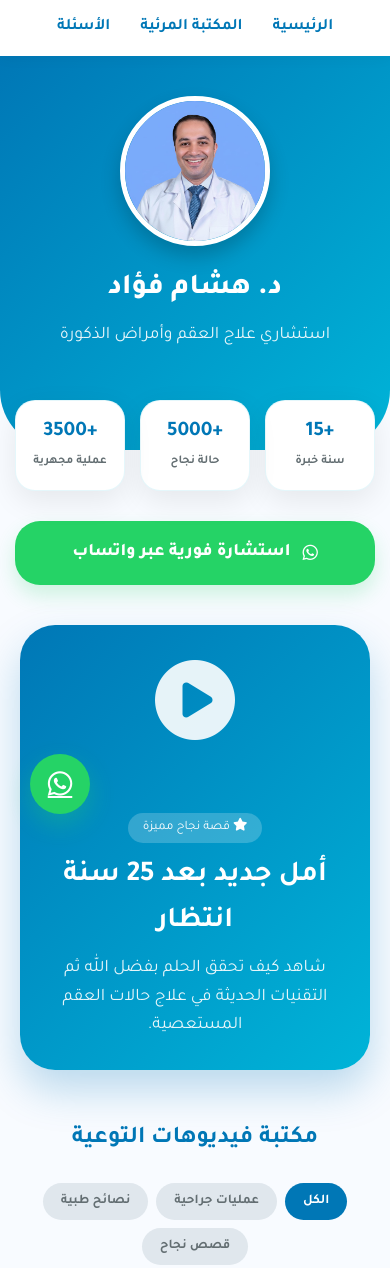
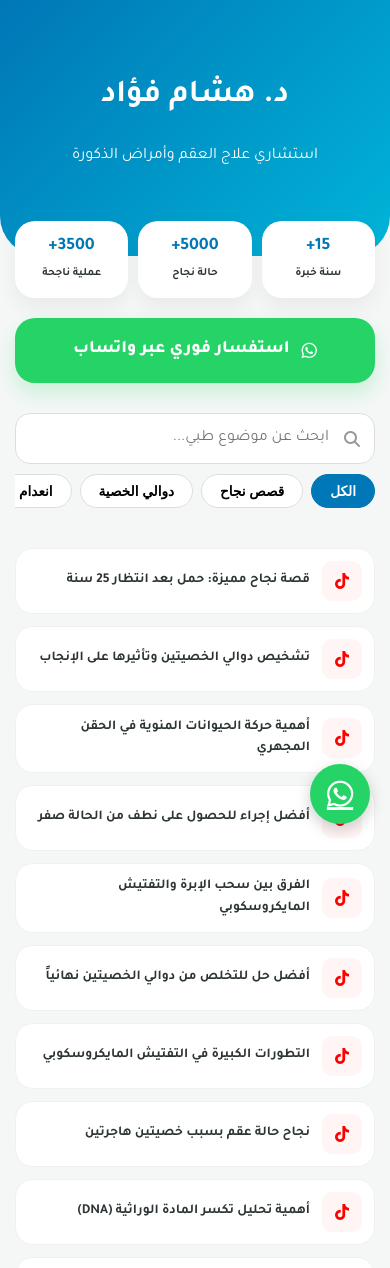
Before and after one commit to nawarhaqqi-source/dratyaf, a plain HTML site: page index.html in a window 390 px wide. Shown: the top 1268 px of the page. Drawn offline with Linux system fonts and the light colour scheme.

Commit message:
index.html

```diff
--- a/index.html
+++ b/index.html
@@ -3,262 +3,162 @@
 <head>
     <meta charset="UTF-8">
     <meta name="viewport" content="width=device-width, initial-scale=1.0">
-    <title>عيادة د. هشام فؤاد الذكية</title>
+    <title>المكتبة المرئية - د. هشام فؤاد</title>
     <link href="https://fonts.googleapis.com/css2?family=Tajawal:wght@400;500;700;800&display=swap" rel="stylesheet">
     <link rel="stylesheet" href="https://cdnjs.cloudflare.com/ajax/libs/font-awesome/6.4.0/css/all.min.css">
     <style>
         :root {
-            --primary: #0077b6;
-            --secondary: #00b4d8;
-            --accent: #caf0f8;
-            --text-dark: #2d3436;
-            --text-light: #636e72;
-            --white: #ffffff;
-            --shadow: 0 10px 30px rgba(0,0,0,0.08);
-            --gradient: linear-gradient(135deg, #0077b6 0%, #00b4d8 100%);
+            --primary: #00b4d8; --secondary: #0077b6; --bg: #f4f7f6;
+            --white: #ffffff; --text: #2d3436; --whatsapp: #25d366;
+        }
+        * { box-sizing: border-box; scroll-behavior: smooth; }
+        body { font-family: 'Tajawal', sans-serif; background: var(--bg); margin: 0; color: var(--text); line-height: 1.6; }
+
+        header { background: linear-gradient(135deg, var(--secondary), var(--primary)); padding: 50px 20px 70px; text-align: center; color: white; border-bottom-left-radius: 40px; border-bottom-right-radius: 40px; }
+
+        .stats { display: grid; grid-template-columns: repeat(3, 1fr); gap: 10px; max-width: 600px; margin: -35px auto 20px; padding: 0 15px; }
+        .stat-card { background: white; padding: 12px 5px; border-radius: 20px; text-align: center; box-shadow: 0 10px 20px rgba(0,0,0,0.05); }
+        .stat-card b { display: block; color: var(--secondary); font-size: 1.1rem; }
+        .stat-card span { font-size: 0.7rem; font-weight: bold; }
+
+        /* زر الاستفسار الفوري فقط */
+        .direct-action { max-width: 600px; margin: 20px auto; padding: 0 15px; }
+        .btn-wa-main {
+            background: var(--whatsapp); color: white; text-decoration: none;
+            display: flex; align-items: center; justify-content: center; gap: 12px;
+            padding: 18px; border-radius: 20px; font-weight: 800; font-size: 1.1rem;
+            box-shadow: 0 10px 20px rgba(37,211,102,0.2); transition: 0.3s;
         }
 
-        * { box-sizing: border-box; scroll-behavior: smooth; }
-        body { font-family: 'Tajawal', sans-serif; background: #f8fbff; margin: 0; color: var(--text-dark); line-height: 1.6; }
+        /* شريط البحث والفلتر */
+        .search-container { max-width: 600px; margin: 30px auto; padding: 0 15px; }
+        .search-box { position: relative; }
+        .search-box input { width: 100%; padding: 15px 45px 15px 15px; border-radius: 15px; border: 1px solid #ddd; font-family: inherit; font-size: 1rem; outline: none; }
+        .search-box i { position: absolute; right: 15px; top: 18px; color: #999; }
 
-        /* Navigation */
-        nav { background: rgba(255, 255, 255, 0.9); backdrop-filter: blur(10px); padding: 15px; display: flex; justify-content: center; gap: 30px; position: sticky; top: 0; z-index: 1000; box-shadow: 0 2px 15px rgba(0,0,0,0.04); }
-        nav a { text-decoration: none; color: var(--primary); font-weight: 700; font-size: 1rem; transition: 0.3s; }
-        nav a:hover { color: var(--secondary); }
+        .filters { display: flex; gap: 8px; overflow-x: auto; padding: 10px 0; scrollbar-width: none; }
+        .filters::-webkit-scrollbar { display: none; }
+        .filter-btn { background: white; border: 1px solid #ddd; padding: 8px 18px; border-radius: 20px; font-size: 0.85rem; font-weight: 700; cursor: pointer; white-space: nowrap; transition: 0.3s; }
+        .filter-btn.active { background: var(--secondary); color: white; border-color: var(--secondary); }
 
-        /* Header with Doctor Image */
-        header {
-            background: var(--gradient);
-            padding: 40px 20px 100px;
-            text-align: center;
-            color: white;
-            border-bottom-left-radius: 60px;
-            border-bottom-right-radius: 60px;
-            display: flex;
-            flex-direction: column;
-            align-items: center;
-        }
-        .doctor-img {
-            width: 150px;
-            height: 150px;
-            border-radius: 50%;
-            border: 5px solid white;
-            object-fit: cover;
-            margin-bottom: 20px;
-            box-shadow: 0 10px 20px rgba(0,0,0,0.2);
-        }
-        header h1 { margin: 0; font-size: 2.2rem; font-weight: 800; }
-        header p { margin: 10px 0 0; opacity: 0.9; font-size: 1.1rem; }
+        /* قائمة الفيديوهات */
+        section { max-width: 600px; margin: 20px auto 50px; padding: 0 15px; }
+        .video-item { display: flex; align-items: center; background: white; padding: 12px; border-radius: 18px; text-decoration: none; color: inherit; margin-bottom: 12px; border: 1px solid #f0f0f0; transition: 0.2s; }
+        .video-item:hover { transform: translateX(-5px); border-color: var(--primary); }
+        .video-item .icon { width: 40px; height: 40px; background: #fff5f5; border-radius: 10px; display: flex; align-items: center; justify-content: center; margin-left: 12px; color: #ff0000; flex-shrink: 0; }
+        .video-item h3 { margin: 0; font-size: 0.85rem; flex: 1; text-align: right; }
 
-        /* Stats Section */
-        .stats { display: grid; grid-template-columns: repeat(3, 1fr); gap: 15px; max-width: 600px; margin: -50px auto 30px; padding: 0 15px; }
-        .stat-card { background: var(--white); padding: 15px 5px; border-radius: 20px; text-align: center; box-shadow: var(--shadow); border: 1px solid rgba(0,180,216,0.1); }
-        .stat-card b { display: block; color: var(--primary); font-size: 1.3rem; }
-        .stat-card span { font-size: 0.75rem; color: var(--text-light); font-weight: 600; }
-
-        /* CTA Section */
-        .cta-container { max-width: 600px; margin: 0 auto 40px; padding: 0 15px; }
-        .btn-whatsapp-main {
-            background: #25d366;
-            color: white;
-            text-decoration: none;
-            display: flex;
-            align-items: center;
-            justify-content: center;
-            gap: 12px;
-            padding: 18px;
-            border-radius: 25px;
-            font-weight: 800;
-            font-size: 1.1rem;
-            box-shadow: 0 10px 20px rgba(37,211,102,0.2);
-            transition: 0.3s;
-        }
-        .btn-whatsapp-main:hover { transform: translateY(-3px); }
-
-        /* Featured Video Section */
-        .featured-video-container { max-width: 900px; margin: 0 auto 50px; padding: 0 20px; }
-        .featured-video-card {
-            background: var(--gradient);
-            border-radius: 35px;
-            padding: 40px;
-            color: white;
-            display: flex;
-            align-items: center;
-            gap: 30px;
-            text-decoration: none;
-            box-shadow: 0 20px 40px rgba(0,119,182,0.25);
-            transition: 0.4s;
-            position: relative;
-        }
-        .featured-video-card:hover { transform: scale(1.02); }
-        .play-btn-large { font-size: 5rem; opacity: 0.9; }
-        .featured-info h2 { margin: 0 0 10px; font-size: 1.8rem; }
-        .featured-info p { margin: 0; opacity: 0.9; font-size: 1.1rem; }
-        .badge { background: rgba(255,255,255,0.2); padding: 5px 15px; border-radius: 20px; font-size: 0.8rem; display: inline-block; margin-bottom: 10px; }
-
-        /* Video Library & Filters */
-        section { max-width: 900px; margin: 0 auto 60px; padding: 0 20px; }
-        .filter-container { text-align: center; margin-bottom: 25px; display: flex; justify-content: center; gap: 8px; flex-wrap: wrap; }
-        .filter-btn { background: #e0e7ed; border: none; padding: 10px 18px; border-radius: 25px; cursor: pointer; font-family: inherit; font-weight: 700; transition: 0.3s; color: var(--text-light); }
-        .filter-btn.active { background: var(--primary); color: white; }
-
-        .video-grid { display: grid; grid-template-columns: repeat(auto-fill, minmax(180px, 1fr)); gap: 15px; }
-        .video-card { background: white; border-radius: 22px; overflow: hidden; text-decoration: none; color: inherit; box-shadow: 0 5px 15px rgba(0,0,0,0.03); border: 1px solid #eee; transition: 0.4s; }
-        .video-card.hidden { display: none; }
-        .video-thumb { height: 120px; background: #f0f0f0; display: flex; align-items: center; justify-content: center; font-size: 2.2rem; color: #ff0000; position: relative; }
-        .video-thumb::after { content: '\f04b'; font-family: 'Font Awesome 6 Free'; font-weight: 900; font-size: 1rem; color: white; background: rgba(0,0,0,0.5); width: 40px; height: 40px; border-radius: 50%; display: flex; align-items: center; justify-content: center; position: absolute; }
-        .video-card h3 { padding: 15px; margin: 0; font-size: 0.85rem; height: 70px; overflow: hidden; font-weight: 700; }
-
-        /* FAQ */
-        .faq-box { max-width: 650px; margin-inline: auto; }
-        .faq-item { background: white; margin-bottom: 12px; border-radius: 18px; border: 1px solid #eee; overflow: hidden; }
-        .faq-question { padding: 20px; cursor: pointer; display: flex; justify-content: space-between; font-weight: 700; align-items: center; }
-        .faq-answer { padding: 0 20px; max-height: 0; overflow: hidden; transition: 0.3s ease-out; background: #fafafa; }
-
-        /* Floating WhatsApp */
-        .wa-float { position: fixed; bottom: 30px; left: 30px; background: #25d366; color: white; width: 60px; height: 60px; border-radius: 50%; display: flex; align-items: center; justify-content: center; font-size: 28px; box-shadow: 0 10px 25px rgba(37,211,102,0.3); z-index: 1000; }
-
-        footer { text-align: center; padding: 50px 20px; color: var(--text-light); font-size: 0.9rem; border-top: 1px solid #eee; }
-
-        @media (max-width: 600px) {
-            .featured-video-card { flex-direction: column; text-align: center; padding: 30px; }
-            .video-grid { grid-template-columns: repeat(2, 1fr); }
-            header h1 { font-size: 1.8rem; }
-        }
+        .wa-float { position: fixed; bottom: 20px; right: 20px; background: var(--whatsapp); color: white; width: 60px; height: 60px; border-radius: 50%; display: flex; align-items: center; justify-content: center; font-size: 30px; box-shadow: 0 5px 15px rgba(0,0,0,0.2); z-index: 1000; }
+        footer { text-align: center; padding: 40px; color: #999; font-size: 0.8rem; }
+        .no-results { display: none; text-align: center; padding: 20px; color: #888; }
     </style>
 </head>
 <body>
 
-<nav>
-    <a href="#home">الرئيسية</a>
-    <a href="#videos">المكتبة المرئية</a>
-    <a href="#faq">الأسئلة</a>
-</nav>
-
-<header id="home">
-    <img src="Untitled.jpg" alt="دكتور هشام فؤاد" class="doctor-img">
+<header>
     <h1>د. هشام فؤاد</h1>
     <p>استشاري علاج العقم وأمراض الذكورة</p>
 </header>
 
 <div class="stats">
-    <div class="stat-card"><b>+15</b><span>سنة خبرة</span></div>
-    <div class="stat-card"><b>+5000</b><span>حالة نجاح</span></div>
-    <div class="stat-card"><b>+3500</b><span>عملية مجهرية</span></div>
+    <div class="stat-card"><b>15+</b><span>سنة خبرة</span></div>
+    <div class="stat-card"><b>5000+</b><span>حالة نجاح</span></div>
+    <div class="stat-card"><b>3500+</b><span>عملية ناجحة</span></div>
 </div>
 
-<div class="cta-container">
-    <a href="https://wa.me/9647837102093" class="btn-whatsapp-main">
+<div class="direct-action">
+    <a href="https://wa.me/9647837102093" class="btn-wa-main">
         <i class="fab fa-whatsapp"></i>
-        <span>استشارة فورية عبر واتساب</span>
+        <span>استفسار فوري عبر واتساب</span>
     </a>
 </div>
 
-<div class="featured-video-container">
-    <a href="https://www.tiktok.com/@dratyaf_centers/video/7577694888393854229" class="featured-video-card" target="_blank">
-        <div class="play-btn-large"><i class="fas fa-play-circle"></i></div>
-        <div class="featured-info">
-            <span class="badge"><i class="fas fa-star"></i> قصة نجاح مميزة</span>
-            <h2>أمل جديد بعد 25 سنة انتظار</h2>
-            <p>شاهد كيف تحقق الحلم بفضل الله ثم التقنيات الحديثة في علاج حالات العقم المستعصية.</p>
-        </div>
-    </a>
+<div class="search-container">
+    <div class="search-box">
+        <i class="fas fa-search"></i>
+        <input type="text" id="searchInput" placeholder="ابحث عن موضوع طبي..." onkeyup="filterVideos()">
+    </div>
+    <div class="filters">
+        <button class="filter-btn active" onclick="setFilter('الكل', this)">الكل</button>
+        <button class="filter-btn" onclick="setFilter('نجاح', this)">قصص نجاح</button>
+        <button class="filter-btn" onclick="setFilter('دوالي', this)">دوالي الخصية</button>
+        <button class="filter-btn" onclick="setFilter('صفر', this)">انعدام النطاف</button>
+        <button class="filter-btn" onclick="setFilter('توعية', this)">توعية طبية</button>
+    </div>
 </div>
 
 <section id="videos">
-    <h2 style="text-align: center; color: var(--primary); margin-bottom: 25px;">مكتبة فيديوهات التوعية</h2>
-
-    <div class="filter-container">
-        <button class="filter-btn active" onclick="filterVideos('all')">الكل</button>
-        <button class="filter-btn" onclick="filterVideos('surgery')">عمليات جراحية</button>
-        <button class="filter-btn" onclick="filterVideos('tips')">نصائح طبية</button>
-        <button class="filter-btn" onclick="filterVideos('success')">قصص نجاح</button>
-    </div>
-
-    <div class="video-grid" id="videoContainer">
-        <a href="https://www.tiktok.com/@dratyaf_centers/video/7596236477378465031" class="video-card" data-category="tips" target="_blank">
-            <div class="video-thumb"><i class="fab fa-tiktok"></i></div>
-            <h3>تأثير دوالي الخصية على الإنجاب</h3>
+    <div id="videoList">
+        <a href="https://www.tiktok.com/@dratyaf_centers/video/7577694888393854229" class="video-item" data-category="نجاح" target="_blank">
+            <div class="icon"><i class="fab fa-tiktok"></i></div>
+            <h3>قصة نجاح مميزة: حمل بعد انتظار 25 سنة</h3>
         </a>
-        <a href="https://www.tiktok.com/@dratyaf_centers/video/7594400749296127239" class="video-card" data-category="surgery" target="_blank">
-            <div class="video-thumb"><i class="fab fa-tiktok"></i></div>
-            <h3>الحقن المجهري الحديث</h3>
+        <a href="https://www.tiktok.com/@dratyaf_centers/video/7596236477378465031" class="video-item" data-category="دوالي" target="_blank">
+            <div class="icon"><i class="fab fa-tiktok"></i></div>
+            <h3>تشخيص دوالي الخصيتين وتأثيرها على الإنجاب</h3>
         </a>
-        <a href="https://www.tiktok.com/@dratyaf_centers/video/7590401334516567316" class="video-card" data-category="surgery" target="_blank">
-            <div class="video-thumb"><i class="fab fa-tiktok"></i></div>
-            <h3>علاج حالات الصفر (Azoospermia)</h3>
+        <a href="https://www.tiktok.com/@dratyaf_centers/video/7594400749296127239" class="video-item" data-category="توعية" target="_blank">
+            <div class="icon"><i class="fab fa-tiktok"></i></div>
+            <h3>أهمية حركة الحيوانات المنوية في الحقن المجهري</h3>
         </a>
-        <a href="https://www.tiktok.com/@dratyaf_centers/video/7587707686423104789" class="video-card" data-category="surgery" target="_blank">
-            <div class="video-thumb"><i class="fab fa-tiktok"></i></div>
-            <h3>التفتيش المايكروسكوبي للخصية</h3>
+        <a href="https://www.tiktok.com/@dratyaf_centers/video/7590401334516567316" class="video-item" data-category="صفر" target="_blank">
+            <div class="icon"><i class="fab fa-tiktok"></i></div>
+            <h3>أفضل إجراء للحصول على نطف من الحالة صفر</h3>
         </a>
-        <a href="https://www.tiktok.com/@dratyaf_centers/video/7584850782093184277" class="video-card" data-category="tips" target="_blank">
-            <div class="video-thumb"><i class="fab fa-tiktok"></i></div>
-            <h3>تكسر المادة الوراثية للنطاف</h3>
+        <a href="https://www.tiktok.com/@dratyaf_centers/video/7587707686423104789" class="video-item" data-category="توعية" target="_blank">
+            <div class="icon"><i class="fab fa-tiktok"></i></div>
+            <h3>الفرق بين سحب الإبرة والتفتيش المايكروسكوبي</h3>
         </a>
-        <a href="https://www.tiktok.com/@dratyaf_centers/video/7576277591259106581" class="video-card" data-category="tips" target="_blank">
-            <div class="video-thumb"><i class="fab fa-tiktok"></i></div>
-            <h3>أسباب تأخر الإنجاب عند الرجال</h3>
+        <a href="https://www.tiktok.com/@dratyaf_centers/video/7589961283479391509" class="video-item" data-category="دوالي" target="_blank">
+            <div class="icon"><i class="fab fa-tiktok"></i></div>
+            <h3>أفضل حل للتخلص من دوالي الخصيتين نهائياً</h3>
         </a>
-        <a href="https://www.tiktok.com/@dratyaf_centers/video/7573757181766454549" class="video-card" data-category="success" target="_blank">
-            <div class="video-thumb"><i class="fab fa-tiktok"></i></div>
-            <h3>حالة كلاينفلتر والحمل الطبيعي</h3>
+        <a href="https://www.tiktok.com/@dratyaf_centers/video/7581804659526929684" class="video-item" data-category="توعية" target="_blank">
+            <div class="icon"><i class="fab fa-tiktok"></i></div>
+            <h3>التطورات الكبيرة في التفتيش المايكروسكوبي</h3>
         </a>
-        <a href="#" class="video-card" data-category="tips">
-            <div class="video-thumb"><i class="fab fa-tiktok"></i></div>
-            <h3>تحسين جودة الحيوانات المنوية</h3>
+        <a href="https://www.tiktok.com/@dratyaf_centers/video/7578853300594920724" class="video-item" data-category="نجاح" target="_blank">
+            <div class="icon"><i class="fab fa-tiktok"></i></div>
+            <h3>نجاح حالة عقم بسبب خصيتين هاجرتين</h3>
         </a>
-        <a href="#" class="video-card" data-category="surgery">
-            <div class="video-thumb"><i class="fab fa-tiktok"></i></div>
-            <h3>عملية الدوالي المجهرية</h3>
+        <a href="https://www.tiktok.com/@dratyaf_centers/video/7584850782093184277" class="video-item" data-category="توعية" target="_blank">
+            <div class="icon"><i class="fab fa-tiktok"></i></div>
+            <h3>أهمية تحليل تكسر المادة الوراثية (DNA)</h3>
         </a>
-        <a href="#" class="video-card" data-category="success">
-            <div class="video-thumb"><i class="fab fa-tiktok"></i></div>
-            <h3>فرحة عائلة بمولودهم الأول</h3>
+        <a href="https://www.tiktok.com/@dratyaf_centers/video/7576277591259106581" class="video-item" data-category="توعية" target="_blank">
+            <div class="icon"><i class="fab fa-tiktok"></i></div>
+            <h3>نصائح عامة لحالات تأخر الإنجاب</h3>
         </a>
-        <a href="#" class="video-card" data-category="tips">
-            <div class="video-thumb"><i class="fab fa-tiktok"></i></div>
-            <h3>الوقاية من التهابات الذكورة</h3>
+        <a href="https://www.tiktok.com/@dratyaf_centers/video/7573757181766454549" class="video-item" data-category="نجاح" target="_blank">
+            <div class="icon"><i class="fab fa-tiktok"></i></div>
+            <h3>عقم 12 سنة بسبب متلازمة كلاينفلتر</h3>
         </a>
-        <a href="#" class="video-card" data-category="surgery">
-            <div class="video-thumb"><i class="fab fa-tiktok"></i></div>
-            <h3>سحب النطاف بالإبرة الموجهة</h3>
+        <a href="https://www.tiktok.com/@dratyaf_centers/video/7586602639207566612" class="video-item" data-category="توعية" target="_blank">
+            <div class="icon"><i class="fab fa-tiktok"></i></div>
+            <h3>تحذير من النصب الطبي في السوشيال ميديا</h3>
         </a>
-        <a href="#" class="video-card" data-category="tips">
-            <div class="video-thumb"><i class="fab fa-tiktok"></i></div>
-            <h3>تأثير التدخين على الخصوبة</h3>
+        <a href="https://www.tiktok.com/@dratyaf_centers/video/7596236477378465031" class="video-item" data-category="دوالي" target="_blank">
+            <div class="icon"><i class="fab fa-tiktok"></i></div>
+            <h3>طرق تحسين جودة النطاف قبل العملية</h3>
         </a>
-        <a href="#" class="video-card" data-category="tips">
-            <div class="video-thumb"><i class="fab fa-tiktok"></i></div>
-            <h3>متى نلجأ لأطفال الأنابيب؟</h3>
+        <a href="https://www.tiktok.com/@dratyaf_centers/video/7594400749296127239" class="video-item" data-category="توعية" target="_blank">
+            <div class="icon"><i class="fab fa-tiktok"></i></div>
+            <h3>متى نلجأ لعملية سحب الحيوانات المنوية؟</h3>
         </a>
-        <a href="#" class="video-card" data-category="surgery">
-            <div class="video-thumb"><i class="fab fa-tiktok"></i></div>
-            <h3>جراحات الانتصاب الحديثة</h3>
+        <a href="https://www.tiktok.com/@dratyaf_centers/video/7590401334516567316" class="video-item" data-category="توعية" target="_blank">
+            <div class="icon"><i class="fab fa-tiktok"></i></div>
+            <h3>التقنيات الحديثة في مختبرات الأجنة</h3>
         </a>
-        <a href="#" class="video-card" data-category="success">
-            <div class="video-thumb"><i class="fab fa-tiktok"></i></div>
-            <h3>حمل بعد عقم دام 15 سنة</h3>
+        <a href="https://www.tiktok.com/@dratyaf_centers/video/7587707686423104789" class="video-item" data-category="توعية" target="_blank">
+            <div class="icon"><i class="fab fa-tiktok"></i></div>
+            <h3>كيفية التعامل مع ضعف العدد الشديد</h3>
         </a>
-        <a href="#" class="video-card" data-category="tips">
-            <div class="video-thumb"><i class="fab fa-tiktok"></i></div>
-            <h3>الغذاء الصحي وصحة الرجل</h3>
+        <a href="https://www.tiktok.com/@dratyaf_centers/video/7589961283479391509" class="video-item" data-category="دوالي" target="_blank">
+            <div class="icon"><i class="fab fa-tiktok"></i></div>
+            <h3>أهمية التشخيص المبكر لدوالي الخصية</h3>
         </a>
     </div>
-</section>
-
-<section id="faq">
-    <h2 style="text-align: center; color: var(--primary);">الأسئلة الشائعة</h2>
-    <div class="faq-box">
-        <div class="faq-item">
-            <div class="faq-question">هل عملية الدوالي مجهرية؟ <i class="fas fa-chevron-down"></i></div>
-            <div class="faq-answer"><p style="padding: 15px 0;">نعم، يستخدم الدكتور هشام التقنية المجهرية (Micro-surgery) لضمان الدقة وتجنب المضاعفات.</p></div>
-        </div>
-        <div class="faq-item">
-            <div class="faq-question">كيف أحصل على استشارة؟ <i class="fas fa-chevron-down"></i></div>
-            <div class="faq-answer"><p style="padding: 15px 0;">يمكنك التواصل مباشرة عبر زر الواتساب المتاح في الصفحة للرد على استفساراتكم.</p></div>
-        </div>
-    </div>
+    <div id="noResults" class="no-results">عذراً، لم يتم العثور على نتائج للبحث.</div>
 </section>
 
 <a href="https://wa.me/9647837102093" class="wa-float" target="_blank">
@@ -266,38 +166,41 @@
 </a>
 
 <footer>
-    <p>© 2026 عيادة الدكتور هشام فؤاد - كافة الحقوق محفوظة</p>
+    © 2026 عيادة الدكتور هشام فؤاد - كافة الحقوق محفوظة
 </footer>
 
 <script>
-    function filterVideos(category) {
-        document.querySelectorAll('.filter-btn').forEach(btn => {
-            btn.classList.remove('active');
-            if(btn.getAttribute('onclick').includes(`'${category}'`)) btn.classList.add('active');
+    let currentFilter = 'الكل';
+
+    function setFilter(category, btn) {
+        currentFilter = category;
+        document.querySelectorAll('.filter-btn').forEach(b => b.classList.remove('active'));
+        btn.classList.add('active');
+        filterVideos();
+    }
+
+    function filterVideos() {
+        const input = document.getElementById('searchInput').value.toLowerCase();
+        const videos = document.querySelectorAll('.video-item');
+        let hasVisible = false;
+
+        videos.forEach(video => {
+            const title = video.querySelector('h3').textContent.toLowerCase();
+            const category = video.getAttribute('data-category');
+
+            const matchesSearch = title.includes(input);
+            const matchesFilter = (currentFilter === 'الكل' || category === currentFilter);
+
+            if (matchesSearch && matchesFilter) {
+                video.style.display = 'flex';
+                hasVisible = true;
+            } else {
+                video.style.display = 'none';
+            }
         });
 
-        document.querySelectorAll('.video-card').forEach(card => {
-            if (category === 'all' || card.getAttribute('data-category') === category) {
-                card.classList.remove('hidden');
-            } else {
-                card.classList.add('hidden');
-            }
-        });
+        document.getElementById('noResults').style.display = hasVisible ? 'none' : 'block';
     }
-
-    document.querySelectorAll('.faq-question').forEach(q => {
-        q.addEventListener('click', () => {
-            const answer = q.nextElementSibling;
-            const icon = q.querySelector('i');
-            if (answer.style.maxHeight) {
-                answer.style.maxHeight = null;
-                icon.style.transform = 'rotate(0deg)';
-            } else {
-                answer.style.maxHeight = answer.scrollHeight + "px";
-                icon.style.transform = 'rotate(180deg)';
-            }
-        });
-    });
 </script>
 
 </body>
```
